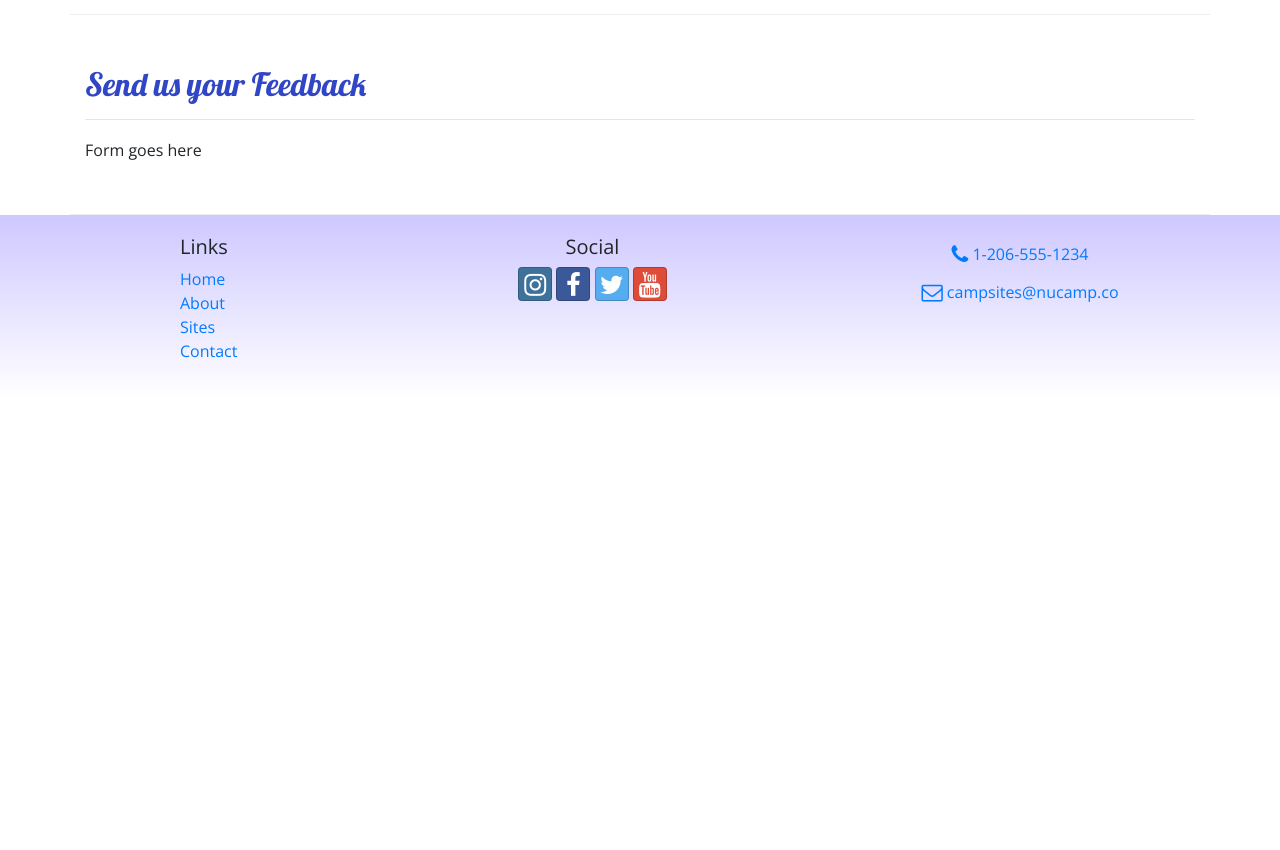
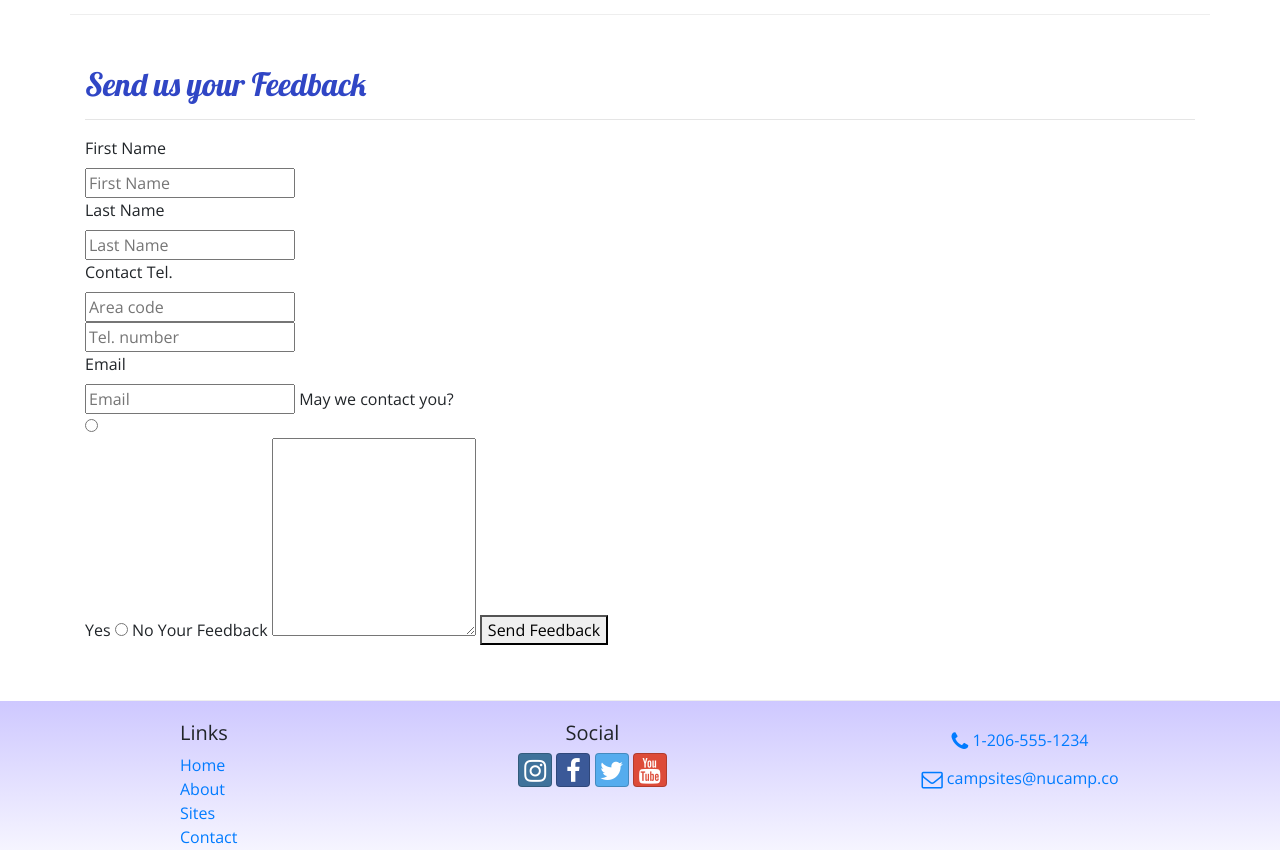
Before and after one commit to WillSpecV/Bootstrap, a website: page contactus.html in a window 1280 px wide. Shown: the part 560-1410 px from the top of the page. Before the commit the page ends 959 px from the top, so only its background shows below. Drawn offline with nearby package versions, Linux system fonts and the light colour scheme.

Commit message:
Creating Form

```diff
--- a/contactus.html
+++ b/contactus.html
@@ -122,7 +122,48 @@
           <hr />
         </div>
         <div class="col-md-10">
-          Form goes here
+            <form>
+                <div>
+                    <label for="firstName">First Name</label>
+                    <div>
+                        <input type="text" id="firstName" name="firstName" placeholder="First Name" />
+                    </div>
+                </div>
+                <div>
+                    <label for="lastName">Last Name</label>
+                    <div>
+                        <input type="text" id="lastName" name="lastName" placeholder="Last Name" />
+                    </div>
+                </div>
+                <div>
+                    <label for="areaCode">Contact Tel.</label>
+                    <div>
+                        <input type="tel" id="areaCode" name="areaCode" placeholder="Area code" />
+                    </div>
+                    <div>
+                        <input type="tel" name="telNum" placeholder="Tel. number" />
+                    </div>
+                </div>
+                <div>
+                    <label for="email">Email</label>
+                    <div>
+                        <input type="email" id="email" name="email" placeholder="Email" />
+                May we contact you?
+                    </div>
+                    <div>
+                        <input type="radio" id="contactYes" name="contactRadios" value="yes" />
+                    </div>
+                </div>
+
+
+
+                <label for="contactYes">Yes</label>
+                <input type="radio" id="contactNo" name="contactRadios" value="no" />
+                <label for="contactNo">No</label>
+                <label for="feedback">Your Feedback</label>
+                <textarea id="feedback" name="feedback" rows="8"></textarea>
+                <button type="submit">Send Feedback</button>
+            </form>
         </div>
       </div>
     </div>
```
